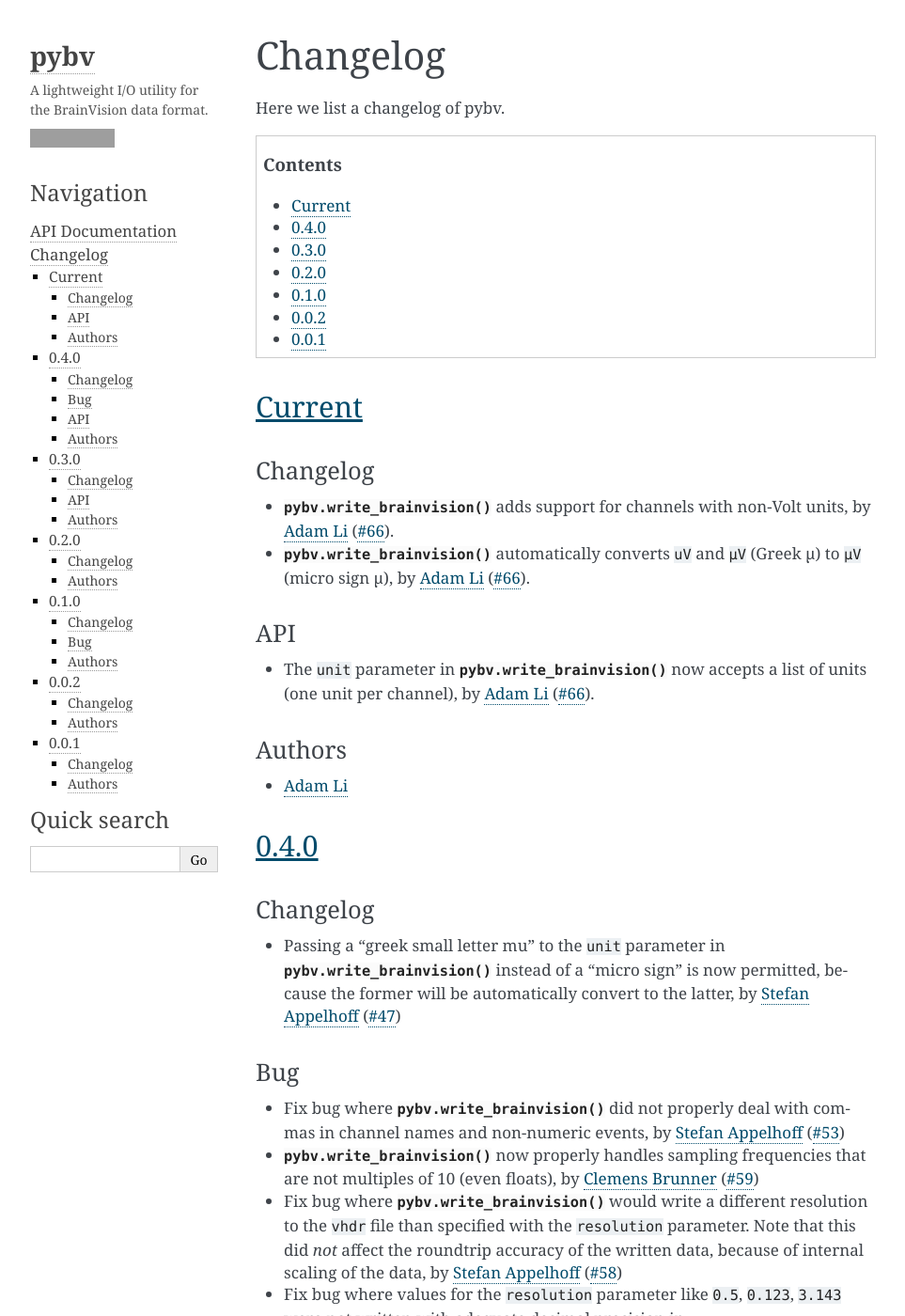
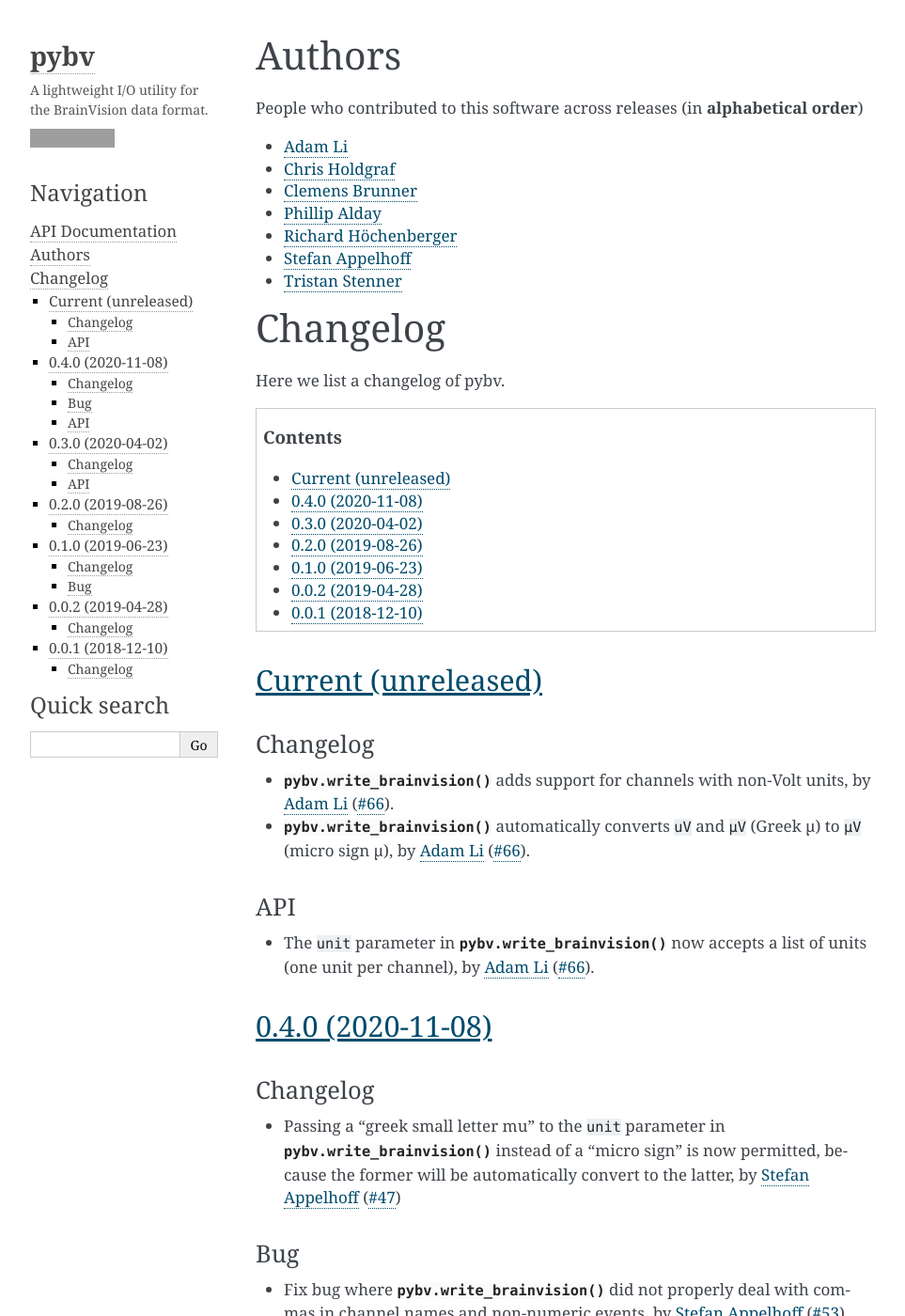
Before and after one commit to bids-standard/pybv, a Sphinx documentation site: the page built from docs/changelog.rst, in a window 1280 px wide and 1400 px high. Shown: the whole window at 94% size, without its empty margins (148-1111 px from the left). Built offline with Sphinx 7.4.7, drawn with Linux system fonts in a browser that asks for light colours; some of the changed text lies outside the part shown; grey boxes are pictures that could not be loaded.

Commit message:
huge amount of misc maint fixes in preparation for 0.5 (#68)
* huge amount of misc maint fixes

* add tools for release automation

* add numpy to setup py installs

```diff
--- a/docs/api.rst
+++ b/docs/api.rst
@@ -1,16 +1,10 @@
 :orphan:
-
-.. _api_documentation:
 
 =================
 API Documentation
 =================
 
 Here we list the Application Programming Interface (API) for pybv.
-
-.. contents:: Contents
-   :local:
-   :depth: 2
 
 pybv (:py:mod:`pybv`)
 =====================
--- a/docs/changelog.rst
+++ b/docs/changelog.rst
@@ -1,4 +1,18 @@
 :orphan:
+
+=======
+Authors
+=======
+
+People who contributed to this software across releases (in **alphabetical order**)
+
+- `Adam Li`_
+- `Chris Holdgraf`_
+- `Clemens Brunner`_
+- `Phillip Alday`_
+- `Richard Höchenberger`_
+- `Stefan Appelhoff`_
+- `Tristan Stenner`_
 
 .. _changelog:
 
@@ -12,125 +26,84 @@ Here we list a changelog of pybv.
    :local:
    :depth: 1
 
-Current
-=======
+Current (unreleased)
+====================
 
 Changelog
-~~~~~~~~
-- :func:`pybv.write_brainvision` adds support for channels with non-Volt units, by `Adam Li`_ (`#66 <https://github.com/bids-standard/pybv/pull/66>`_).
-- :func:`pybv.write_brainvision` automatically converts ``uV`` and ``μV`` (Greek μ) to ``µV`` (micro sign µ), by `Adam Li`_ (`#66 <https://github.com/bids-standard/pybv/pull/66>`_).
+~~~~~~~~~
+- :func:`pybv.write_brainvision` adds support for channels with non-Volt units, by `Adam Li`_ (:gh:`66`).
+- :func:`pybv.write_brainvision` automatically converts ``uV`` and ``μV`` (Greek μ) to ``µV`` (micro sign µ), by `Adam Li`_ (:gh:`66`).
 
 API
 ~~~
-- The ``unit`` parameter in :func:`pybv.write_brainvision` now accepts a list of units (one unit per channel), by `Adam Li`_ (`#66 <https://github.com/bids-standard/pybv/pull/66>`_).
+- The ``unit`` parameter in :func:`pybv.write_brainvision` now accepts a list of units (one unit per channel), by `Adam Li`_ (:gh:`66`).
 
-Authors
-~~~~~~~
-- `Adam Li`_
-
-0.4.0
-=====
+0.4.0 (2020-11-08)
+==================
 
 Changelog
 ~~~~~~~~~
-- Passing a "greek small letter mu" to the ``unit`` parameter in :func:`pybv.write_brainvision` instead of a "micro sign" is now permitted, because the former will be automatically convert to the latter, by `Stefan Appelhoff`_ (`#47 <https://github.com/bids-standard/pybv/pull/47>`_)
+- Passing a "greek small letter mu" to the ``unit`` parameter in :func:`pybv.write_brainvision` instead of a "micro sign" is now permitted, because the former will be automatically convert to the latter, by `Stefan Appelhoff`_ (:gh:`47`)
 
 Bug
 ~~~
-- Fix bug where :func:`pybv.write_brainvision` did not properly deal with commas in channel names and non-numeric events, by `Stefan Appelhoff`_ (`#53 <https://github.com/bids-standard/pybv/pull/53>`_)
-- :func:`pybv.write_brainvision` now properly handles sampling frequencies that are not multiples of 10 (even floats), by `Clemens Brunner`_ (`#59 <https://github.com/bids-standard/pybv/pull/59>`_)
-- Fix bug where :func:`pybv.write_brainvision` would write a different resolution to the ``vhdr`` file than specified with the ``resolution`` parameter. Note that this did *not* affect the roundtrip accuracy of the written data, because of internal scaling of the data, by `Stefan Appelhoff`_ (`#58 <https://github.com/bids-standard/pybv/pull/58>`_)
-- Fix bug where values for the ``resolution`` parameter like ``0.5``, ``0.123``, ``3.143`` were not written with adequate decimal precision in :func:`pybv.write_brainvision`, by `Stefan Appelhoff`_ (`#58 <https://github.com/bids-standard/pybv/pull/58>`_)
-- Fix bug where :func:`pybv.write_brainvision` did not warn users that a particular combination of ``fmt``, ``unit``, and ``resolution`` can lead to broken data. For example high resolution µV data in int16 format. In such cases, an error is raised now, by `Stefan Appelhoff`_ (`#62 <https://github.com/bids-standard/pybv/pull/62>`_)
+- Fix bug where :func:`pybv.write_brainvision` did not properly deal with commas in channel names and non-numeric events, by `Stefan Appelhoff`_ (:gh:`53`)
+- :func:`pybv.write_brainvision` now properly handles sampling frequencies that are not multiples of 10 (even floats), by `Clemens Brunner`_ (:gh:`59`)
+- Fix bug where :func:`pybv.write_brainvision` would write a different resolution to the ``vhdr`` file than specified with the ``resolution`` parameter. Note that this did *not* affect the roundtrip accuracy of the written data, because of internal scaling of the data, by `Stefan Appelhoff`_ (:gh:`58`)
+- Fix bug where values for the ``resolution`` parameter like ``0.5``, ``0.123``, ``3.143`` were not written with adequate decimal precision in :func:`pybv.write_brainvision`, by `Stefan Appelhoff`_ (:gh:`58`)
+- Fix bug where :func:`pybv.write_brainvision` did not warn users that a particular combination of ``fmt``, ``unit``, and ``resolution`` can lead to broken data. For example high resolution µV data in int16 format. In such cases, an error is raised now, by `Stefan Appelhoff`_ (:gh:`62`)
 
 API
 ~~~
-- :func:`pybv.write_brainvision` now accepts keyword arguments only. Positional arguments are no longer allowed, by `Stefan Appelhoff`_ (`#57 <https://github.com/bids-standard/pybv/pull/57>`_)
-- In :func:`pybv.write_brainvision`, the ``scale_data`` parameter was removed from :func:`pybv.write_brainvision`, by `Stefan Appelhoff`_ (`#58 <https://github.com/bids-standard/pybv/pull/58>`_)
-- In :func:`pybv.write_brainvision`, the ``unit`` parameter no longer accepts an argument ``None`` to automatically determine a unit based on the ``resolution``, by `Stefan Appelhoff`_ (`#58 <https://github.com/bids-standard/pybv/pull/58>`_)
+- :func:`pybv.write_brainvision` now accepts keyword arguments only. Positional arguments are no longer allowed, by `Stefan Appelhoff`_ (:gh:`57`)
+- In :func:`pybv.write_brainvision`, the ``scale_data`` parameter was removed from :func:`pybv.write_brainvision`, by `Stefan Appelhoff`_ (:gh:`58`)
+- In :func:`pybv.write_brainvision`, the ``unit`` parameter no longer accepts an argument ``None`` to automatically determine a unit based on the ``resolution``, by `Stefan Appelhoff`_ (:gh:`58`)
 
-Authors
-~~~~~~~
-- `Clemens Brunner`_
-- `Richard Höchenberger`_
-- `Stefan Appelhoff`_
-
-0.3.0
-=====
+0.3.0 (2020-04-02)
+==================
 
 Changelog
 ~~~~~~~~~
-- Add ``unit`` parameter for exporting signals in a specific unit (V, mV, µV or uV, nV), by `Clemens Brunner`_ (`#39 <https://github.com/bids-standard/pybv/pull/39>`_)
+- Add ``unit`` parameter for exporting signals in a specific unit (V, mV, µV or uV, nV), by `Clemens Brunner`_ (:gh:`39`)
 
 API
 ~~~
-- The order of parameters in :func:`pybv.write_brainvision` has changed, by `Clemens Brunner`_ (`#39 <https://github.com/bids-standard/pybv/pull/39>`_)
+- The order of parameters in :func:`pybv.write_brainvision` has changed, by `Clemens Brunner`_ (:gh:`39`)
 
-Authors
-~~~~~~~
-- `Clemens Brunner`_
-- `Stefan Appelhoff`_
-- `Tristan Stenner`_
-
-0.2.0
-=====
+0.2.0 (2019-08-26)
+==================
 
 Changelog
 ~~~~~~~~~
-- Add option to disable writing a meas_date event (which is also the new default), by `Clemens Brunner`_ (`#32 <https://github.com/bids-standard/pybv/pull/32>`_)
-- Support event durations by passing an (N, 3) array to the events parameter (the third column contains the event durations), by `Clemens Brunner`_ (`#33 <https://github.com/bids-standard/pybv/pull/33>`_)
+- Add option to disable writing a meas_date event (which is also the new default), by `Clemens Brunner`_ (:gh:`32`)
+- Support event durations by passing an (N, 3) array to the events parameter (the third column contains the event durations), by `Clemens Brunner`_ (:gh:`33`)
 
-Authors
-~~~~~~~
-- `Clemens Brunner`_
-- `Stefan Appelhoff`_
-
-0.1.0
-=====
+0.1.0 (2019-06-23)
+==================
 
 Changelog
 ~~~~~~~~~
-- Add measurement date parameter to public API, by `Stefan Appelhoff`_ (`#29 <https://github.com/bids-standard/pybv/pull/29>`_)
-- Add binary format parameter to public API, by `Tristan Stenner`_ (`#22 <https://github.com/bids-standard/pybv/pull/22>`_)
+- Add measurement date parameter to public API, by `Stefan Appelhoff`_ (:gh:`29`)
+- Add binary format parameter to public API, by `Tristan Stenner`_ (:gh:`22`)
 
 Bug
 ~~~
-- fix bug with events indexing. VMRK events are now correctly written with 1-based indexing, by `Stefan Appelhoff`_ (`#29 <https://github.com/bids-standard/pybv/pull/29>`_)
-- fix bug with events that only have integer codes of length less than 3, by `Stefan Appelhoff`_ (`#26 <https://github.com/bids-standard/pybv/pull/26>`_)
+- fix bug with events indexing. VMRK events are now correctly written with 1-based indexing, by `Stefan Appelhoff`_ (:gh:`29`)
+- fix bug with events that only have integer codes of length less than 3, by `Stefan Appelhoff`_ (:gh:`26`)
 
-Authors
-~~~~~~~
-- `Chris Holdgraf`_
-- `Stefan Appelhoff`_
-- `Tristan Stenner`_
-
-0.0.2
-=====
+0.0.2 (2019-04-28)
+==================
 
 Changelog
 ~~~~~~~~~
-- Support channel-specific scaling factors, by `Tristan Stenner`_ (`#17 <https://github.com/bids-standard/pybv/pull/17>`_)
+- Support channel-specific scaling factors, by `Tristan Stenner`_ (:gh:`17`)
 
-Authors
-~~~~~~~
-- `Chris Holdgraf`_
-- `Stefan Appelhoff`_
-- `Tristan Stenner`_
-
-0.0.1
-=====
+0.0.1 (2018-12-10)
+==================
 
 Changelog
 ~~~~~~~~~
 - Initial import from philistine package by `Phillip Alday`_ and removing dependency on MNE-Python, by `Chris Holdgraf`_, and `Stefan Appelhoff`_
-
-Authors
-~~~~~~~
-- `Chris Holdgraf`_
-- `Phillip Alday`_
-- `Stefan Appelhoff`_
-- `Tristan Stenner`_
-- `Adam Li`_
 
 .. _Chris Holdgraf: https://bids.berkeley.edu/people/chris-holdgraf
 .. _Stefan Appelhoff: http://stefanappelhoff.com/
--- a/docs/conf.py
+++ b/docs/conf.py
@@ -12,14 +12,20 @@ import pybv
 
 curdir = os.path.dirname(__file__)
 sys.path.append(os.path.abspath(os.path.join(curdir, '..', 'pybv')))
+sys.path.append(os.path.abspath(os.path.join(curdir, 'sphinxext')))
 
 # see: https://sphinx.readthedocs.io/en/1.3/extensions.html
 extensions = [
    'sphinx.ext.autosummary',
    'sphinx.ext.viewcode',
    'sphinx.ext.intersphinx',
-   'numpydoc'
+   'numpydoc',
+   'sphinx_copybutton',
+   'gh_substitutions',  # custom extension, see ./sphinxext/gh_substitutions.py
    ]
+
+copybutton_prompt_text = r'>>> |\.\.\. '
+copybutton_prompt_is_regexp = True
 
 # Generate the autosummary
 autosummary_generate = True
--- /dev/null
+++ b/docs/sphinxext/gh_substitutions.py
@@ -0,0 +1,33 @@
+"""Provide a convenient way to link to GitHub issues and pull requests.
+
+Link to any issue or PR using :gh:`issue-or-pr-number`.
+
+Adapted from:
+https://doughellmann.com/blog/2010/05/09/defining-custom-roles-in-sphinx/
+
+"""
+from docutils.nodes import reference
+from docutils.parsers.rst.roles import set_classes
+
+
+def gh_role(name, rawtext, text, lineno, inliner, options={}, content=[]):
+    """Link to a GitHub issue."""
+    try:
+        # issue/PR mode (issues/PR-num will redirect to pull/PR-num)
+        int(text)
+    except ValueError:
+        # direct link mode
+        slug = text
+    else:
+        slug = 'issues/' + text
+    text = '#' + text
+    ref = 'https://github.com/bids-standard/pybv/' + slug
+    set_classes(options)
+    node = reference(rawtext, text, refuri=ref, **options)
+    return [node], []
+
+
+def setup(app):
+    """Do setup."""
+    app.add_role('gh', gh_role)
+    return
--- a/requirements-dev.txt
+++ b/requirements-dev.txt
@@ -1,3 +1,4 @@
+check-manifest
 pytest
 pytest-cov
 pytest-sugar
@@ -6,5 +7,6 @@ flake8-docstrings
 flake8-isort
 pycodestyle
 sphinx
+sphinx-copybutton
 numpydoc
 isort
--- a/requirements.txt
+++ b/requirements.txt
@@ -1,2 +1,2 @@
-numpy>=1.13.3
+numpy>=1.15.4
 mne
```
Also changed, not shown: README.rst (+4 -4 lines), setup.py (+7 -0 lines), .github/CONTRIBUTING.md, 6 other files.
